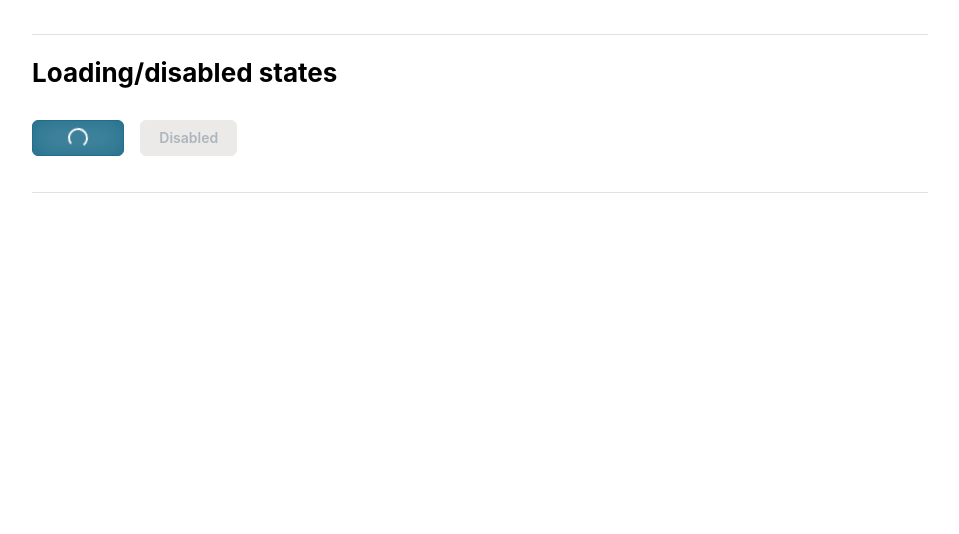
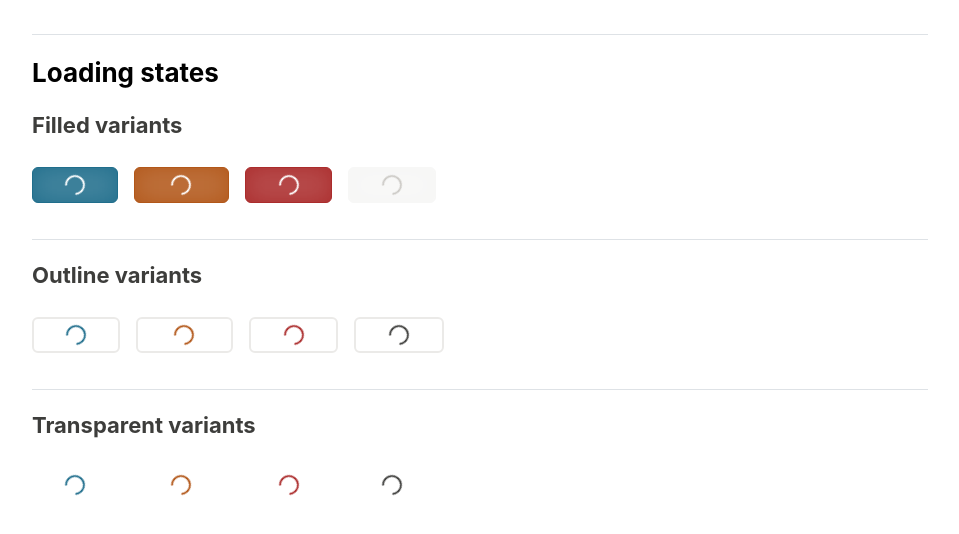
Before and after one commit to goodhuman-me/mantine-demo, a React (Vite) app: page /Buttons in a window 1280 px wide. Shown: the part 1641-2175 px from the top of the page, without its empty margins (310-1269 px from the left). Before the commit the page ends 1886 px from the top, so only its background shows below. Built offline with nearby package versions, Linux system fonts and the light colour scheme.

Commit message:
Added loading states

```diff
--- a/src/pages/ButtonsPage.tsx
+++ b/src/pages/ButtonsPage.tsx
@@ -140,13 +140,69 @@ export const ButtonsPage = () => (
       </Content.Section>
     </Box>
 
-    <Box id="">
-      <Content.Header>Loading/disabled states</Content.Header>
-      <Content.Section>
+    <Box id="loading-states">
+      <Content.Header>Loading states</Content.Header>
+      <Content.Section title="Filled variants">
         <Content.Area>
           <Flex gap="md">
-            <Button loading>Loading</Button>
-            <Button disabled>Disabled</Button>
+            <Button loading variant="filled" color="accent">
+              Accent
+            </Button>
+            <Button loading variant="filled" color="warning">
+              Warning
+            </Button>
+            <Button loading variant="filled" color="danger">
+              Danger
+            </Button>
+            <Button
+              loading
+              variant="filled"
+              color="neutral"
+              // Note - seems to be a bug in Mantine, where the loading indicator is not spinning
+              loaderProps={{
+                color: "var(--brand-body-main)",
+              }}
+            >
+              Neutral
+            </Button>
+          </Flex>
+        </Content.Area>
+      </Content.Section>
+
+      <Content.Section title="Outline variants">
+        <Content.Area>
+          <Flex gap="md">
+            <Button loading variant="outline" color="accent">
+              Accent
+            </Button>
+            <Button loading variant="outline" color="warning">
+              Warning
+            </Button>
+            <Button loading variant="outline" color="danger">
+              Danger
+            </Button>
+            <Button loading variant="outline" color="neutral">
+              Neutral
+            </Button>
+          </Flex>
+        </Content.Area>
+      </Content.Section>
+
+      <Content.Section title="Transparent variants">
+        <Content.Area>
+          <Flex gap="md">
+            <Button loading variant="transparent" color="accent">
+              Accent
+            </Button>
+            <Button loading variant="transparent" color="warning">
+              Warning
+            </Button>
+            <Button loading variant="transparent" color="danger">
+              Danger
+            </Button>
+            <Button loading variant="transparent" color="neutral">
+              Neutral
+            </Button>
           </Flex>
         </Content.Area>
       </Content.Section>
--- a/src/themes/button/button-vars.ts
+++ b/src/themes/button/button-vars.ts
@@ -7,7 +7,9 @@ import { ButtonFactory, PartialVarsResolver } from "@mantine/core";
 
 // eslint-disable-next-line @typescript-eslint/no-unused-vars
 export const buttonVars: PartialVarsResolver<ButtonFactory> = (_theme, _props) => {
-  return { root: {} };
+  return {
+    root: {},
+  };
 
   // Leaving the below code commented out for reference.
   // Styling done in CSS modules instead.
```
